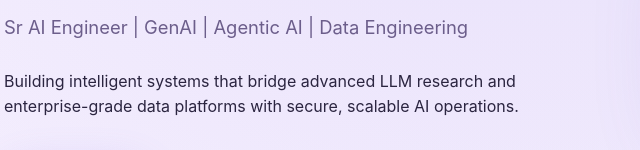
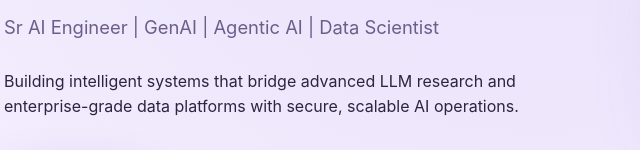
Before and after one commit to Nsashikumar25/Nsashikumar25.github.io, a plain HTML site: page index.html in a window 1280 px wide. Shown: the part 361-511 px from the top of the page, 100-740 px from the left. Drawn offline with Linux system fonts and the light colour scheme.

Commit message:
Portfilio

```diff
--- a/index.html
+++ b/index.html
@@ -30,7 +30,7 @@
         <div class="hero-copy">
           <p class="eyebrow">AI Leadership | GenAI | Agentic Systems</p>
           <h1>Niveditha Sashikumar</h1>
-          <p class="hero-title">Sr AI Engineer | GenAI | Agentic AI | Data Engineering</p>
+          <p class="hero-title">Sr AI Engineer | GenAI | Agentic AI | Data Scientist</p>
           <p class="hero-text">
             Building intelligent systems that bridge advanced LLM research and enterprise-grade data platforms with secure, scalable AI operations.
           </p>
```
